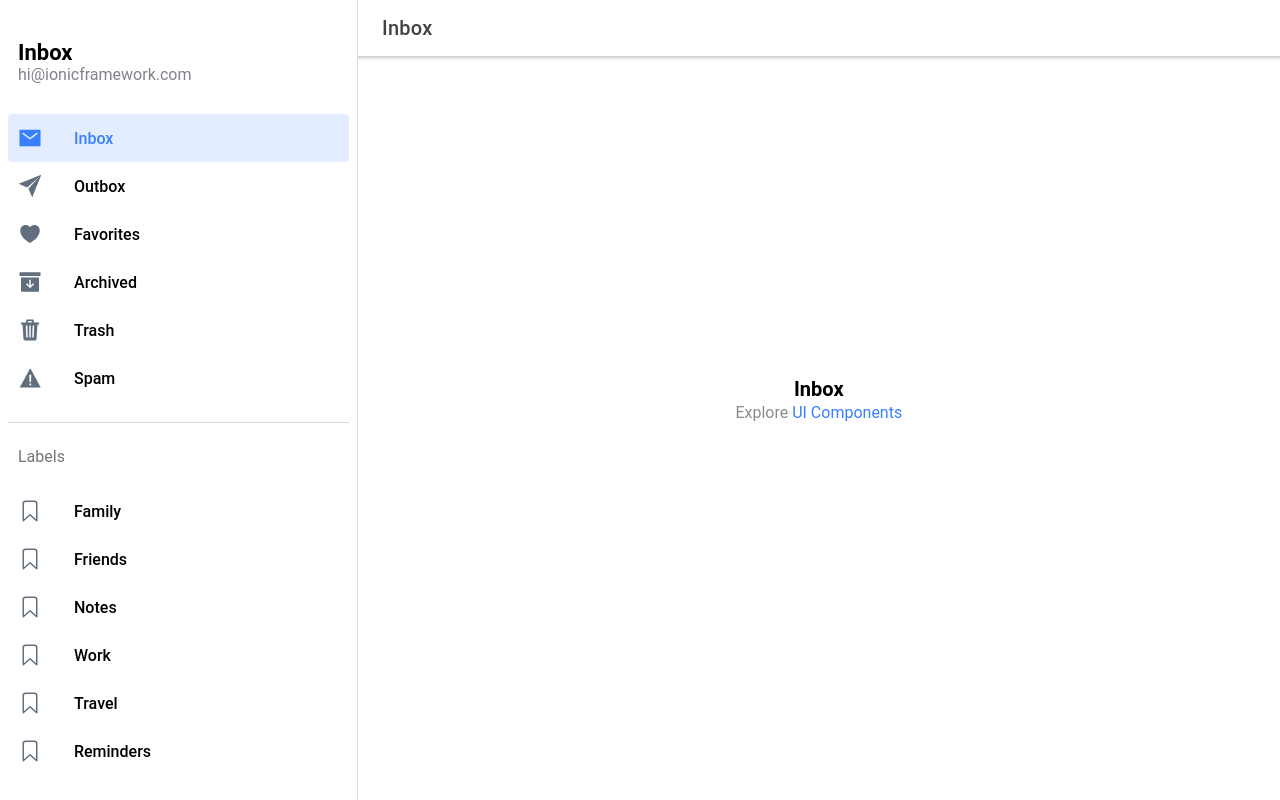
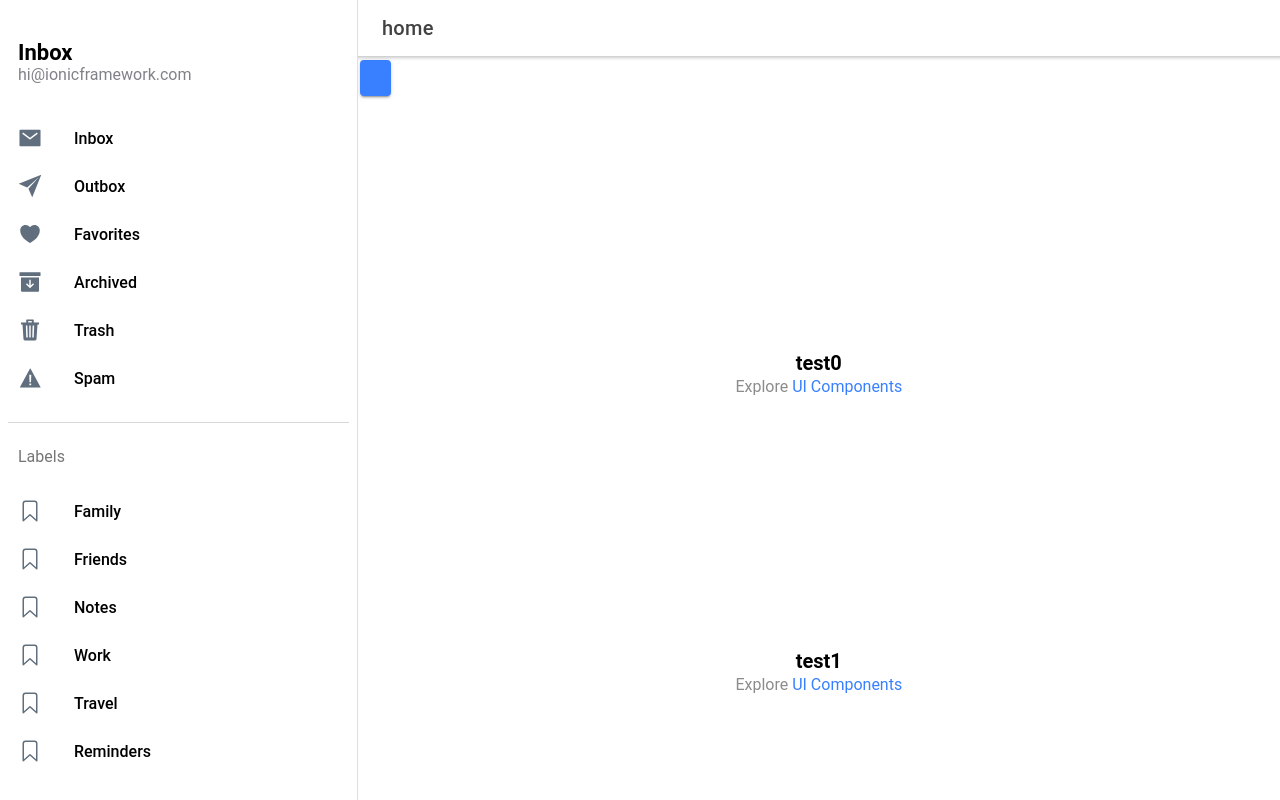
Before and after one commit to stephenglass/react-swe-portfolio, a React (Create React App) app: page / in a window 1280 px wide. Before the commit this address led to /page/Inbox. Built offline with nearby package versions, Linux system fonts and the light colour scheme.

Commit message:
Initial commit

```diff
--- a/package.json
+++ b/package.json
@@ -22,6 +22,7 @@
     "ionicons": "^5.4.0",
     "react": "^17.0.1",
     "react-dom": "^17.0.1",
+    "react-lazyload": "^3.2.0",
     "react-router": "^5.2.0",
     "react-router-dom": "^5.2.0",
     "react-scripts": "4.0.2",
--- a/src/App.tsx
+++ b/src/App.tsx
@@ -1,27 +1,27 @@
-import { IonApp, IonRouterOutlet, IonSplitPane } from '@ionic/react';
-import { IonReactRouter } from '@ionic/react-router';
-import { Redirect, Route } from 'react-router-dom';
-import Menu from './components/Menu';
-import Page from './pages/Page';
+import { IonApp, IonRouterOutlet, IonSplitPane } from "@ionic/react";
+import { IonReactRouter } from "@ionic/react-router";
+import { Redirect, Route } from "react-router-dom";
+import Menu from "./components/Menu";
+import Page from "./pages/Page";
 
 /* Core CSS required for Ionic components to work properly */
-import '@ionic/react/css/core.css';
+import "@ionic/react/css/core.css";
 
 /* Basic CSS for apps built with Ionic */
-import '@ionic/react/css/normalize.css';
-import '@ionic/react/css/structure.css';
-import '@ionic/react/css/typography.css';
+import "@ionic/react/css/normalize.css";
+import "@ionic/react/css/structure.css";
+import "@ionic/react/css/typography.css";
 
 /* Optional CSS utils that can be commented out */
-import '@ionic/react/css/padding.css';
-import '@ionic/react/css/float-elements.css';
-import '@ionic/react/css/text-alignment.css';
-import '@ionic/react/css/text-transformation.css';
-import '@ionic/react/css/flex-utils.css';
-import '@ionic/react/css/display.css';
+import "@ionic/react/css/padding.css";
+import "@ionic/react/css/float-elements.css";
+import "@ionic/react/css/text-alignment.css";
+import "@ionic/react/css/text-transformation.css";
+import "@ionic/react/css/flex-utils.css";
+import "@ionic/react/css/display.css";
 
 /* Theme variables */
-import './theme/variables.css';
+import "./theme/variables.css";
 
 const App: React.FC = () => {
   return (
@@ -31,9 +31,9 @@ const App: React.FC = () => {
           <Menu />
           <IonRouterOutlet id="main">
             <Route path="/" exact={true}>
-              <Redirect to="/page/Inbox" />
+              <Page />
             </Route>
-            <Route path="/page/:name" exact={true}>
+            <Route path="/:anchor" exact={true}>
               <Page />
             </Route>
           </IonRouterOutlet>
--- a/src/components/ExploreContainer.css
+++ b/src/components/ExploreContainer.css
@@ -1,10 +1,11 @@
 .container {
   text-align: center;
-  position: absolute;
+  margin-top: 250px;
+  /* position: absolute;
   left: 0;
   right: 0;
   top: 50%;
-  transform: translateY(-50%);
+  transform: translateY(-50%); */
 }
 
 .container strong {
@@ -22,3 +23,8 @@
 .container a {
   text-decoration: none;
 }
+
+.anchor {
+  position: absolute;
+  margin-top: -60px;
+}
--- a/src/components/ExploreContainer.tsx
+++ b/src/components/ExploreContainer.tsx
@@ -1,14 +1,43 @@
-import './ExploreContainer.css';
+import "./ExploreContainer.css";
+import useIntersection from "./Intersection";
+import { useRef, useEffect } from "react";
 
 interface ContainerProps {
   name: string;
+  visibility: [string[], React.Dispatch<React.SetStateAction<string[]>>];
 }
 
-const ExploreContainer: React.FC<ContainerProps> = ({ name }) => {
+const ExploreContainer: React.FC<ContainerProps> = ({
+  name,
+  visibility: [visibleElements, setVisibleElements],
+}) => {
+  const ref = useRef<HTMLInputElement | null>(null);
+  const isVisible = useIntersection(ref, "-25px");
+
+  useEffect(() => {
+    if (isVisible && !visibleElements.includes(name)) {
+      setVisibleElements([...visibleElements, name]);
+    } else if (!isVisible && visibleElements.includes(name)) {
+      setVisibleElements([
+        ...visibleElements.filter((elements) => elements !== name),
+      ]);
+    }
+  }, [isVisible]);
+
   return (
-    <div className="container">
+    <div className="container" ref={ref}>
+      <div id={"anchor_" + name} className="anchor"></div>
       <strong>{name}</strong>
-      <p>Explore <a target="_blank" rel="noopener noreferrer" href="https://ionicframework.com/docs/components">UI Components</a></p>
+      <p>
+        Explore{" "}
+        <a
+          target="_blank"
+          rel="noopener noreferrer"
+          href="https://ionicframework.com/docs/components"
+        >
+          UI Components
+        </a>
+      </p>
     </div>
   );
 };
--- /dev/null
+++ b/src/components/Intersection.tsx
@@ -0,0 +1,22 @@
+import { useEffect, useState, RefObject } from "react";
+
+const useIntersection = (ref: RefObject<any>, margin: string) => {
+  const [isIntersecting, setIntersecting] = useState(false);
+
+  const observer = new IntersectionObserver(
+    ([entry]) => setIntersecting(entry.isIntersecting),
+    { rootMargin: margin }
+  );
+
+  useEffect(() => {
+    observer.observe(ref.current);
+    // Remove the observer as soon as the component is unmounted
+    return () => {
+      observer.disconnect();
+    };
+  }, []);
+
+  return isIntersecting;
+};
+
+export default useIntersection;
--- a/src/components/Menu.tsx
+++ b/src/components/Menu.tsx
@@ -8,11 +8,25 @@ import {
   IonMenu,
   IonMenuToggle,
   IonNote,
-} from '@ionic/react';
+} from "@ionic/react";
 
-import { useLocation } from 'react-router-dom';
-import { archiveOutline, archiveSharp, bookmarkOutline, heartOutline, heartSharp, mailOutline, mailSharp, paperPlaneOutline, paperPlaneSharp, trashOutline, trashSharp, warningOutline, warningSharp } from 'ionicons/icons';
-import './Menu.css';
+import { useLocation } from "react-router-dom";
+import {
+  archiveOutline,
+  archiveSharp,
+  bookmarkOutline,
+  heartOutline,
+  heartSharp,
+  mailOutline,
+  mailSharp,
+  paperPlaneOutline,
+  paperPlaneSharp,
+  trashOutline,
+  trashSharp,
+  warningOutline,
+  warningSharp,
+} from "ionicons/icons";
+import "./Menu.css";
 
 interface AppPage {
   url: string;
@@ -23,44 +37,44 @@ interface AppPage {
 
 const appPages: AppPage[] = [
   {
-    title: 'Inbox',
-    url: '/page/Inbox',
+    title: "Inbox",
+    url: "/page/Inbox",
     iosIcon: mailOutline,
-    mdIcon: mailSharp
+    mdIcon: mailSharp,
   },
   {
-    title: 'Outbox',
-    url: '/page/Outbox',
+    title: "Outbox",
+    url: "/page/Outbox",
     iosIcon: paperPlaneOutline,
-    mdIcon: paperPlaneSharp
+    mdIcon: paperPlaneSharp,
   },
   {
-    title: 'Favorites',
-    url: '/page/Favorites',
+    title: "Favorites",
+    url: "/page/Favorites",
     iosIcon: heartOutline,
-    mdIcon: heartSharp
+    mdIcon: heartSharp,
   },
   {
-    title: 'Archived',
-    url: '/page/Archived',
+    title: "Archived",
+    url: "/page/Archived",
     iosIcon: archiveOutline,
-    mdIcon: archiveSharp
+    mdIcon: archiveSharp,
   },
   {
-    title: 'Trash',
-    url: '/page/Trash',
+    title: "Trash",
+    url: "/page/Trash",
     iosIcon: trashOutline,
-    mdIcon: trashSharp
+    mdIcon: trashSharp,
   },
   {
-    title: 'Spam',
-    url: '/page/Spam',
+    title: "Spam",
+    url: "/page/Spam",
     iosIcon: warningOutline,
-    mdIcon: warningSharp
-  }
+    mdIcon: warningSharp,
+  },
 ];
 
-const labels = ['Family', 'Friends', 'Notes', 'Work', 'Travel', 'Reminders'];
+const labels = ["Family", "Friends", "Notes", "Work", "Travel", "Reminders"];
 
 const Menu: React.FC = () => {
   const location = useLocation();
@@ -74,8 +88,20 @@ const Menu: React.FC = () => {
           {appPages.map((appPage, index) => {
             return (
               <IonMenuToggle key={index} autoHide={false}>
-                <IonItem className={location.pathname === appPage.url ? 'selected' : ''} routerLink={appPage.url} routerDirection="none" lines="none" detail={false}>
-                  <IonIcon slot="start" ios={appPage.iosIcon} md={appPage.mdIcon} />
+                <IonItem
+                  className={
+                    location.pathname === appPage.url ? "selected" : ""
+                  }
+                  routerLink={appPage.url}
+                  routerDirection="none"
+                  lines="none"
+                  detail={false}
+                >
+                  <IonIcon
+                    slot="start"
+                    ios={appPage.iosIcon}
+                    md={appPage.mdIcon}
+                  />
                   <IonLabel>{appPage.title}</IonLabel>
                 </IonItem>
               </IonMenuToggle>
--- a/src/pages/Page.tsx
+++ b/src/pages/Page.tsx
@@ -1,11 +1,35 @@
-import { IonButtons, IonContent, IonHeader, IonMenuButton, IonPage, IonTitle, IonToolbar } from '@ionic/react';
-import { useParams } from 'react-router';
-import ExploreContainer from '../components/ExploreContainer';
-import './Page.css';
+import {
+  IonButtons,
+  IonContent,
+  IonHeader,
+  IonMenuButton,
+  IonPage,
+  IonTitle,
+  IonToolbar,
+  IonButton,
+} from "@ionic/react";
+import { useEffect, useState } from "react";
+import { useParams } from "react-router";
+import ExploreContainer from "../components/ExploreContainer";
+import "./Page.css";
 
 const Page: React.FC = () => {
+  const { anchor = "home" } = useParams<{ anchor: string }>();
+  const [visibleElements, setVisibleElements] = useState<string[]>([]);
 
-  const { name } = useParams<{ name: string; }>();
+  useEffect(() => {
+    if (anchor !== "home") {
+      setTimeout(() => {
+        console.log(anchor);
+        var elmnt = document.getElementById("anchor_" + anchor);
+        elmnt?.scrollIntoView({ behavior: "smooth" });
+      }, 500);
+    }
+  }, []);
+
+  useEffect(() => {
+    console.log(visibleElements);
+  }, [visibleElements]);
 
   return (
     <IonPage>
@@ -14,17 +38,30 @@ const Page: React.FC = () => {
           <IonButtons slot="start">
             <IonMenuButton />
           </IonButtons>
-          <IonTitle>{name}</IonTitle>
+          <IonTitle>{anchor}</IonTitle>
         </IonToolbar>
       </IonHeader>
 
       <IonContent fullscreen>
         <IonHeader collapse="condense">
           <IonToolbar>
-            <IonTitle size="large">{name}</IonTitle>
+            <IonTitle size="large">{anchor}</IonTitle>
           </IonToolbar>
         </IonHeader>
-        <ExploreContainer name={name} />
+        <IonButton
+          onClick={() => {
+            var elmnt = document.getElementById("test4");
+            elmnt!.scrollIntoView({ behavior: "smooth" });
+          }}
+        />
+
+        {[...Array(10)].map((_, n) => (
+          <ExploreContainer
+            key={n}
+            name={`test${n}`}
+            visibility={[visibleElements, setVisibleElements]}
+          />
+        ))}
       </IonContent>
     </IonPage>
   );
```
Also changed, not shown: 2 other files (tests, documents, lock files or other folders).
